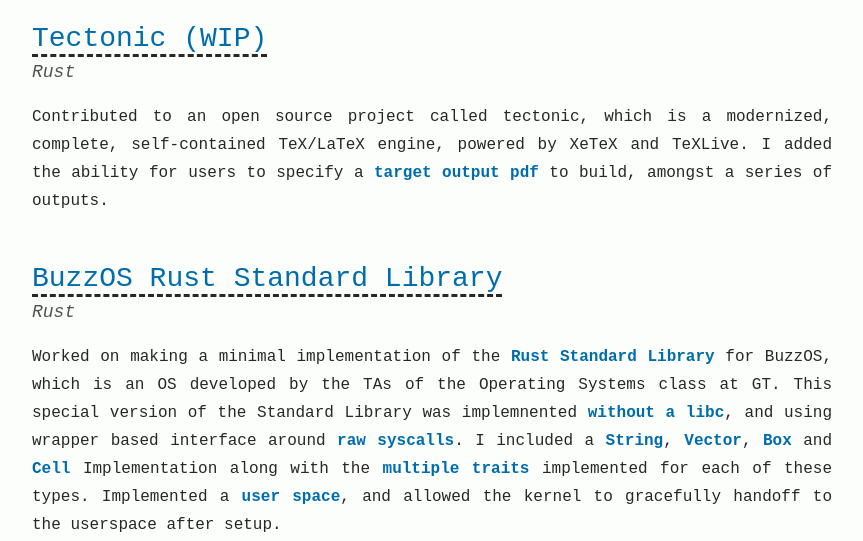
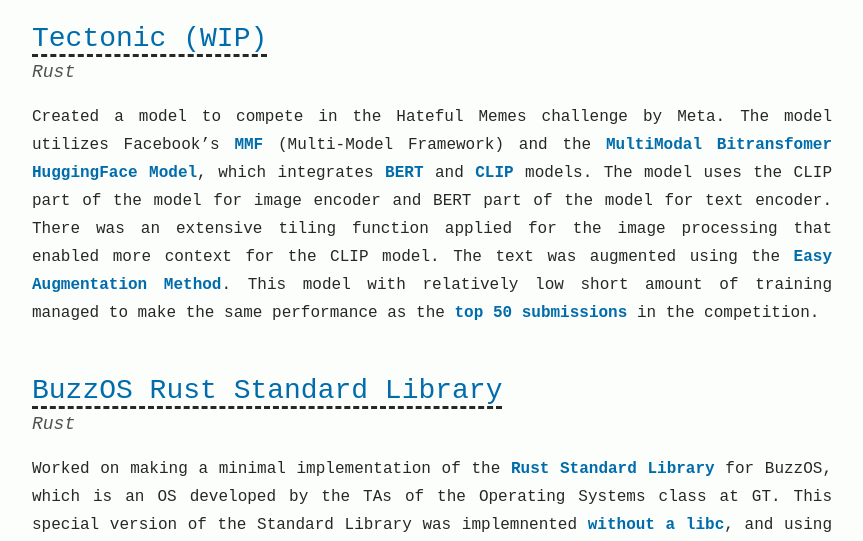
Before and after one commit to xinslu/Portfolio-Website, an Astro site: page /projects in a window 1280 px wide. Shown: the part 254-795 px from the top of the page, without its empty margins (208-1071 px from the left). Built offline with nearby package versions, Linux system fonts and the light colour scheme; Astro itself is replaced by a stand-in of ours.

Commit message:
chore: updated projects

```diff
--- a/src/pages/projects.md
+++ b/src/pages/projects.md
@@ -8,10 +8,15 @@
 ## [Tectonic (WIP)](https://github.com/xinslu/tectonic)
 *Rust*
 
-Contributed to an open source project called tectonic, which is a modernized,
-complete, self-contained TeX/LaTeX engine, powered by XeTeX and TeXLive. I
-added the ability for users to specify a **target output pdf** to build, amongst a
-series of outputs.
+Created a model to compete in the Hateful Memes challenge by Meta. The model
+utilizes Facebook's **MMF** (Multi-Model Framework) and the **MultiModal Bitransfomer
+HuggingFace Model**, which integrates **BERT** and **CLIP** models. The model uses the
+CLIP part of the model for image encoder and BERT part of the model for text
+encoder. There was an extensive tiling function applied for the image
+processing that enabled more context for the CLIP model. The text was augmented
+using the **Easy Augmentation Method**. This model with relatively low short amount
+of training managed to make the same performance as the **top 50 submissions** in
+the competition.
 
 ## [BuzzOS Rust Standard Library](https://github.com/xinslu/rust-std-buzzos)
 *Rust*
```
